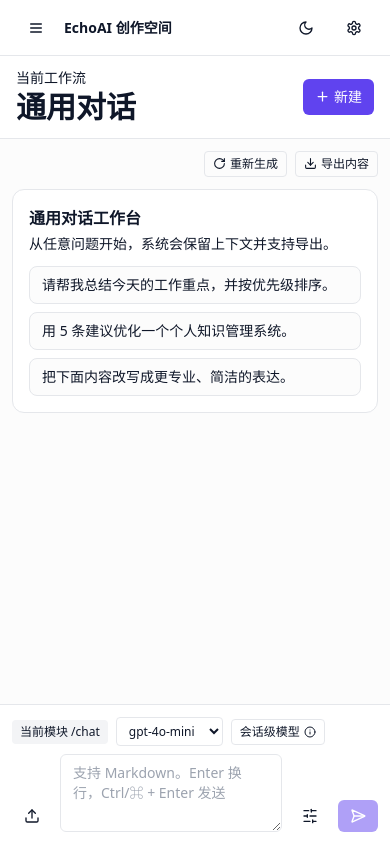
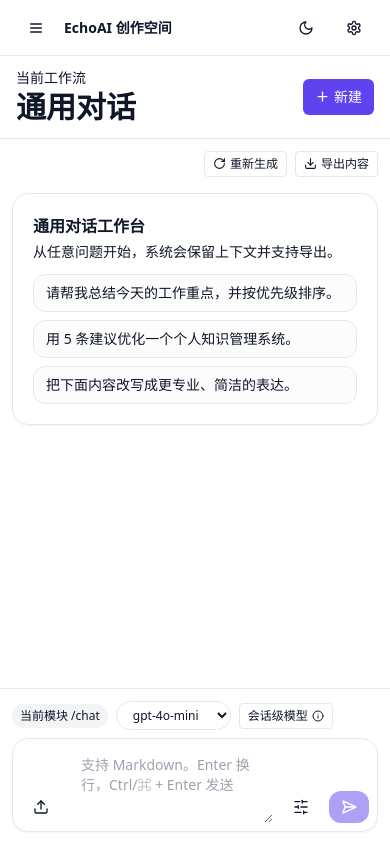
Before and after one commit to tempppw01/EchoAI, a Next.js app: page /chat in a window 390 px wide. Built offline with nearby package versions, Linux system fonts and the light colour scheme.

Commit message:
feat(ui): modernize chat windows and add clearer inline comments

```diff
--- a/app/globals.css
+++ b/app/globals.css
@@ -9,6 +9,8 @@
   --border: 220 13% 91%;
   --card: 0 0% 100%;
   --primary: 250 84% 60%;
+  --surface: 0 0% 100%;
+  --surface-soft: 220 33% 98%;
 }
 
 .dark {
@@ -18,7 +20,27 @@
   --border: 217 33% 20%;
   --card: 222 44% 10%;
   --primary: 258 90% 66%;
+  --surface: 222 40% 11%;
+  --surface-soft: 223 31% 14%;
 }
 
 body { @apply bg-background text-foreground antialiased; }
 * { @apply border-border; }
+
+/* 统一的现代聊天容器风格，参考 Open WebUI 的“柔和卡片 + 轻玻璃质感” */
+.chat-panel {
+  @apply rounded-2xl border shadow-sm;
+  background: hsl(var(--surface) / 0.9);
+  backdrop-filter: blur(10px);
+}
+
+/* 用户消息：更明显的品牌色强调 */
+.chat-bubble-user {
+  @apply rounded-2xl border border-primary/30 bg-primary/10;
+}
+
+/* AI 消息：更中性的阅读区块 */
+.chat-bubble-assistant {
+  @apply rounded-2xl border;
+  background: hsl(var(--surface-soft) / 0.9);
+}
--- a/components/chat/chat-composer.tsx
+++ b/components/chat/chat-composer.tsx
@@ -17,6 +17,7 @@ export function ChatComposer({ mode }: { mode: ChatMode }) {
   const activeSession = useMemo(() => sessions.find((s) => s.id === (activeSessionId ?? sessions[0]?.id)), [sessions, activeSessionId]);
   const model = activeSession?.model ?? (mode === 'image' || mode === 'proImage' ? settings.defaultImageModel : settings.defaultTextModel);
 
+  // 发送逻辑：没有活动会话时自动创建，保证“随手就能聊”。
   const onSend = () => {
     if (!value.trim()) return;
     let sid = activeSession?.id;
@@ -26,11 +27,11 @@ export function ChatComposer({ mode }: { mode: ChatMode }) {
   };
 
   return (
-    <div className="border-t bg-card/95 p-3 backdrop-blur">
+    <div className="border-t bg-card/95 p-3 backdrop-blur md:p-4">
       <div className="mb-2 flex flex-wrap items-center gap-2 text-xs">
-        <span className="rounded bg-muted px-2 py-1">当前模块 /{mode}</span>
+        <span className="rounded-full bg-muted px-2 py-1">当前模块 /{mode}</span>
         <select
-          className="rounded border bg-background px-2 py-1"
+          className="rounded-full border bg-background px-3 py-1"
           value={model}
           onChange={(e) => activeSession && updateSession(activeSession.id, { model: e.target.value })}
         >
@@ -49,18 +50,18 @@ export function ChatComposer({ mode }: { mode: ChatMode }) {
           </Tooltip.Root>
         </Tooltip.Provider>
       </div>
-      <div className="flex items-end gap-2">
-        <Button className="bg-transparent text-foreground"><Upload size={16} /></Button>
+      <div className="chat-panel flex items-end gap-2 p-2">
+        <Button className="rounded-xl bg-transparent text-foreground"><Upload size={16} /></Button>
         <Textarea
           value={value}
           onChange={(e) => setValue(e.target.value)}
           rows={3}
-          className="max-h-40 min-h-16 resize-y"
+          className="max-h-40 min-h-16 resize-y rounded-xl border-0 bg-transparent shadow-none focus-visible:ring-0"
           placeholder="支持 Markdown。Enter 换行，Ctrl/⌘ + Enter 发送"
           onKeyDown={(e) => { if ((e.ctrlKey || e.metaKey) && e.key === 'Enter' && value.trim()) onSend(); }}
         />
-        <Button className="bg-transparent text-foreground" onClick={() => setSettings({ stream: !settings.stream })}><SlidersHorizontal size={16} /></Button>
-        <Button disabled={!value.trim()} onClick={onSend}><SendHorizontal size={16} /></Button>
+        <Button className="rounded-xl bg-transparent text-foreground" onClick={() => setSettings({ stream: !settings.stream })}><SlidersHorizontal size={16} /></Button>
+        <Button className="rounded-xl" disabled={!value.trim()} onClick={onSend}><SendHorizontal size={16} /></Button>
       </div>
     </div>
   );
--- a/components/chat/chat-list.tsx
+++ b/components/chat/chat-list.tsx
@@ -7,6 +7,7 @@ import { Input } from '@/components/ui/input';
 import { useChatStore } from '@/stores/chat-store';
 
 export function ChatList({ search, setSearch, closeMobile }: { search: string; setSearch: (v: string) => void; closeMobile?: () => void }) {
+  // 会话列表只负责“展示 + 轻交互”，实际数据更新交给 zustand store。
   const { sessions, activeSessionId, selectSession, renameSession, deleteSession, togglePinSession } = useChatStore();
   const [editingId, setEditingId] = useState<string | null>(null);
   const [draftTitle, setDraftTitle] = useState('');
@@ -14,11 +15,11 @@ export function ChatList({ search, setSearch, closeMobile }: { search: string; s
   const filtered = sessions.filter((s) => `${s.title} ${s.summary}`.toLowerCase().includes(search.toLowerCase()));
 
   return (
-    <div className="flex h-full min-h-0 flex-col gap-2">
-      <div className="flex items-center gap-2"><Search size={15} /><Input placeholder="搜索会话..." value={search} onChange={(e) => setSearch(e.target.value)} /></div>
+    <div className="chat-panel flex h-full min-h-0 flex-col gap-3 p-3">
+      <div className="flex items-center gap-2"><Search size={15} className="text-muted-foreground" /><Input placeholder="搜索会话..." value={search} onChange={(e) => setSearch(e.target.value)} className="rounded-xl" /></div>
       <div className="min-h-0 flex-1 space-y-2 overflow-y-auto">
         {filtered.length === 0 ? <p className="rounded border border-dashed p-3 text-xs text-muted-foreground">没有匹配的会话。</p> : filtered.map((item) => (
-          <motion.button layout key={item.id} className={`group w-full rounded-lg border p-2 text-left transition hover:-translate-y-0.5 hover:shadow-sm ${item.id === (activeSessionId ?? sessions[0]?.id) ? 'border-primary bg-primary/10' : ''}`} onClick={() => {selectSession(item.id); closeMobile?.();}}>
+          <motion.button layout key={item.id} className={`group w-full rounded-xl border p-3 text-left transition hover:-translate-y-0.5 hover:shadow-sm ${item.id === (activeSessionId ?? sessions[0]?.id) ? 'border-primary bg-primary/10 shadow-sm' : 'bg-background/70'}`} onClick={() => {selectSession(item.id); closeMobile?.();}}>
             <div className="flex items-center justify-between gap-2 text-sm font-medium">
               {editingId === item.id ? (
                 <Input
--- a/components/chat/message-list.tsx
+++ b/components/chat/message-list.tsx
@@ -38,6 +38,7 @@ export function MessageList({ session }: { session?: ChatSession }) {
   const { updateSession, retryMessage, regenerateLastAssistant, sendMessage } = useChatStore();
   if (!session) return null;
 
+  // 导出当前会话为纯文本，便于用户做二次整理。
   const exportContent = () => {
     const text = session.messages.map((m) => `[${m.role}]\n${m.content}`).join('\n\n');
     const blob = new Blob([text], { type: 'text/plain;charset=utf-8' });
@@ -50,13 +51,13 @@ export function MessageList({ session }: { session?: ChatSession }) {
   };
 
   return (
-    <div className="space-y-3">
+    <div className="space-y-4">
       <div className="flex justify-end gap-2">
         <button className="inline-flex items-center gap-1 rounded border px-2 py-1 text-xs" onClick={() => regenerateLastAssistant(session.id)}><RotateCw size={13} />重新生成</button>
         <button className="inline-flex items-center gap-1 rounded border px-2 py-1 text-xs" onClick={exportContent}><Download size={13} />导出内容</button>
       </div>
       {session.messages.length === 0 && session.mode !== 'image' && session.mode !== 'proImage' && (
-        <div className="rounded-xl border bg-card p-4">
+        <div className="chat-panel p-5">
           <h3 className="text-base font-semibold">{modeStarterMap[session.mode].title}</h3>
           <p className="mt-1 text-sm text-muted-foreground">{modeStarterMap[session.mode].hint}</p>
           <div className="mt-3 grid gap-2 md:grid-cols-2">
@@ -64,7 +65,7 @@ export function MessageList({ session }: { session?: ChatSession }) {
               <button
                 key={prompt}
                 onClick={() => sendMessage(prompt, session.id)}
-                className="rounded-lg border bg-muted/30 px-3 py-2 text-left text-sm transition hover:border-primary/50 hover:bg-primary/5"
+                className="rounded-xl border bg-muted/30 px-3 py-2 text-left text-sm transition hover:border-primary/50 hover:bg-primary/5"
               >
                 {prompt}
               </button>
@@ -73,7 +74,7 @@ export function MessageList({ session }: { session?: ChatSession }) {
         </div>
       )}
       {session.messages.map((msg) => (
-        <motion.div initial={{ opacity: 0 }} animate={{ opacity: 1 }} key={msg.id} className={`rounded-xl border p-3 ${msg.role === 'user' ? 'ml-8 bg-primary/10' : 'mr-8 bg-card'}`}>
+        <motion.div initial={{ opacity: 0, y: 6 }} animate={{ opacity: 1, y: 0 }} key={msg.id} className={`${msg.role === 'user' ? 'chat-bubble-user ml-auto max-w-[90%] md:max-w-[78%]' : 'chat-bubble-assistant mr-auto max-w-[95%] md:max-w-[82%]'} p-4`}>
           <div className="prose prose-sm max-w-none dark:prose-invert">
             <ReactMarkdown
               components={{
--- a/components/layout/workspace.tsx
+++ b/components/layout/workspace.tsx
@@ -77,6 +77,7 @@ export function Workspace({ mode }: { mode: ChatMode }) {
     [sessions],
   );
 
+  // 切换模块时优先复用已有会话，避免用户上下文丢失。
   const openSection = (target: SectionKey) => {
     setSection(target);
     const targetMode = sections.find((item) => item.key === target)?.mode;
@@ -114,8 +115,8 @@ export function Workspace({ mode }: { mode: ChatMode }) {
   }
 
   return (
-    <div className="h-screen overflow-hidden bg-muted/30">
-      <header className="flex h-14 items-center justify-between border-b bg-card px-4">
+    <div className="h-screen overflow-hidden bg-[radial-gradient(circle_at_top,hsl(var(--primary)/0.12),transparent_45%),hsl(var(--background))]">
+      <header className="flex h-14 items-center justify-between border-b bg-card/85 px-4 backdrop-blur">
         <div className="flex items-center gap-2">
           <Button className="bg-transparent text-foreground md:hidden" onClick={() => setSidebarOpen(true)}><Menu size={16} /></Button>
           <p className="text-sm font-semibold">EchoAI 创作空间</p>
@@ -129,7 +130,7 @@ export function Workspace({ mode }: { mode: ChatMode }) {
       </header>
 
       <div className="grid h-[calc(100vh-56px)] md:grid-cols-[300px_1fr]">
-        <aside className="hidden border-r bg-card px-3 py-2 md:flex md:flex-col">
+        <aside className="hidden border-r bg-card/70 px-3 py-2 backdrop-blur md:flex md:flex-col">
           <SidebarNav
             section={section}
             expanded={expanded}
@@ -145,7 +146,7 @@ export function Workspace({ mode }: { mode: ChatMode }) {
         </aside>
 
         <main className="flex min-h-0 flex-col">
-          <div className="border-b bg-card px-4 py-3">
+          <div className="border-b bg-card/70 px-4 py-3 backdrop-blur">
             <div className="mx-auto flex w-full max-w-6xl items-center justify-between">
               <div>
                 <p className="text-sm text-muted-foreground">当前工作流</p>
```
Also changed, not shown: components/chat/roleplay-studio.tsx (+5 -4 lines).
